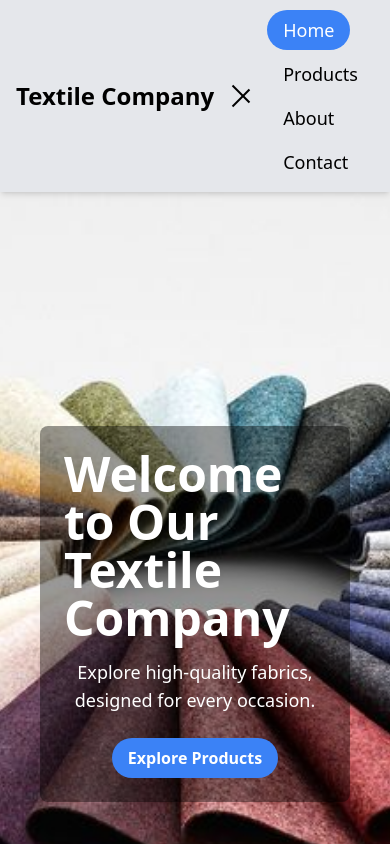
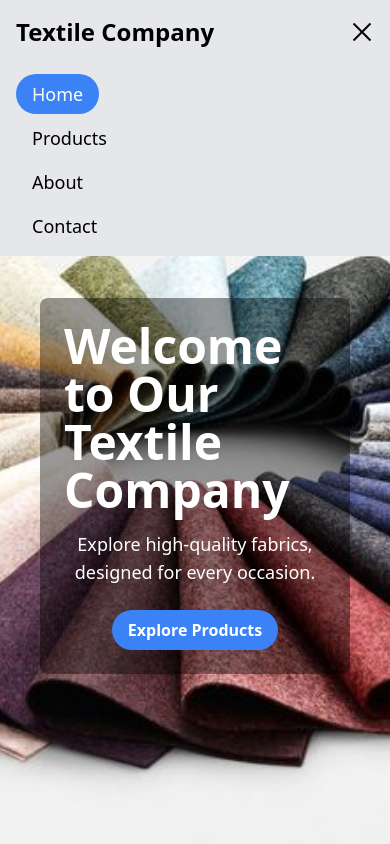
Before and after one commit to JSaurav0409/Textile, a React (Vite) app in the folder Textile/: page / in a window 390 px wide. Both pictures are taken after a click on the button 362 px from the left and 32 px from the top of the page. Shown: the top 844 px of the page. Built offline with nearby package versions, Linux system fonts and the light colour scheme.

Commit message:
HamburgerMenu

```diff
--- a/Textile/src/components/Header/Header.jsx
+++ b/Textile/src/components/Header/Header.jsx
@@ -17,7 +17,7 @@ const Header = () => {
         {/* Hamburger Icon (Visible on mobile only) */}
         <button
           onClick={toggleMenu}
-          className="lg:hidden flex flex-col justify-center items-center space-y-2"
+          className="lg:hidden flex flex-col justify-center items-center space-y-1.5"
         >
           <div
             className={`w-6 h-0.5 bg-black transition-all duration-300 ${
@@ -37,8 +37,12 @@ const Header = () => {
         </button>
 
         {/* Navigation */}
-        <nav className={`lg:flex ${isOpen ? "block" : "hidden"} lg:block`}>
-          <ul className="flex lg:flex-row flex-col lg:space-x-6 space-y-4 lg:space-y-0 text-lg">
+        <nav
+          className={`lg:flex ${
+            isOpen ? "block" : "hidden"
+          } lg:block absolute lg:static bg-gray-200 w-full lg:w-auto top-full left-0`}
+        >
+          <ul className="flex lg:flex-row flex-col lg:space-x-6 space-y-4 lg:space-y-0 text-lg px-4 py-4 lg:p-0">
             <li>
               <NavLink
                 to="/"
```
